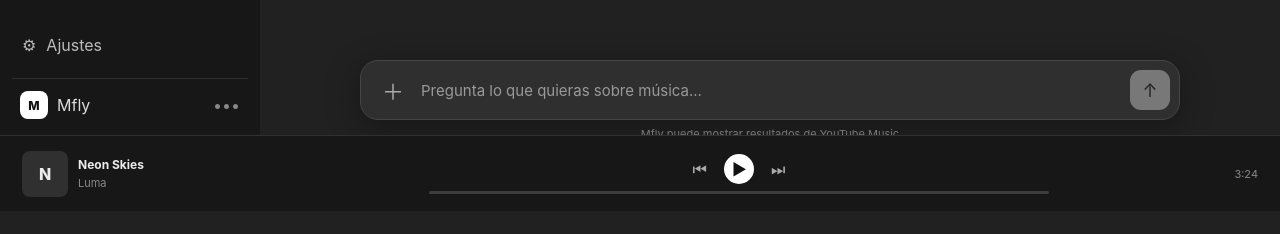
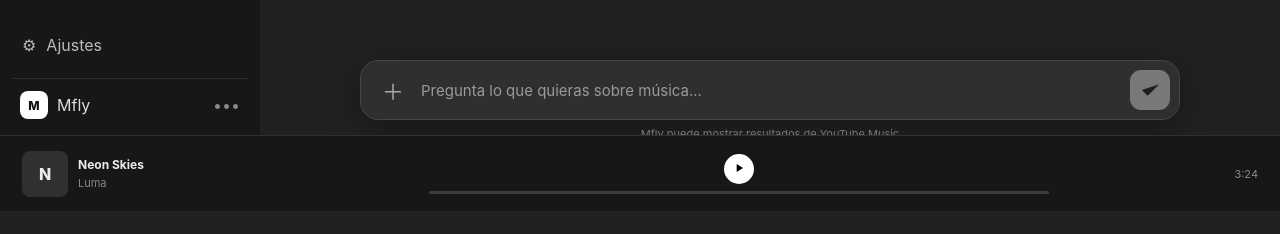
Before and after one commit to Daynighter/Musify, a Next.js app in the folder apps/web/: page / in a window 1280 px wide. Shown: the part 589-823 px from the top of the page. Built offline with nearby package versions, Linux system fonts and the light colour scheme.

Commit message:
style: refine Mfly music player and minimal icons

```diff
--- a/apps/web/app/page.tsx
+++ b/apps/web/app/page.tsx
@@ -4,6 +4,7 @@ import { useEffect, useRef, useState } from "react";
 
 type Track={id:number;title:string;artist:string;album:string;duration:string;src:string};
 type MusicResult={videoId:string;title:string;artist:string;album?:string;artwork?:string};
+const icon=(path:string)=><svg viewBox="0 0 24 24" aria-hidden="true"><path d={path}/></svg>;
 
 const demo:Track[]=[
 {id:1,title:"Neon Skies",artist:"Luma",album:"Afterglow",duration:"3:24",src:"https://www.soundhelix.com/examples/mp3/SoundHelix-Song-1.mp3"},
@@ -54,7 +55,7 @@ return <main className="app">
 {m.role==="assistant"&&<div className="assistantAvatar">M</div>}
 <div className="messageBody"><div className="messageText">{m.text}</div>
 {m.role==="assistant"&&i===chat.length-1&&results.length>0&&<div className="resultGrid">{results.map(x=><article className="musicCard" key={x.videoId} onClick={()=>setSelected(x)}>
-<div className="artwork">{x.artwork?<img src={x.artwork} alt=""/>:<div className="fallback">♪</div>}<button aria-label="Reproducir" onClick={e=>{e.stopPropagation();setSelected(x)}}>▶</button></div>
+<div className="artwork">{x.artwork?<img src={x.artwork} alt="" loading="lazy" onError={e=>{(e.currentTarget as HTMLImageElement).src=`https://i.ytimg.com/vi/${x.videoId}/hqdefault.jpg`}}/>:<img src={`https://i.ytimg.com/vi/${x.videoId}/maxresdefault.jpg`} alt="" loading="lazy"/>}<button aria-label="Reproducir" onClick={e=>{e.stopPropagation();setSelected(x)}}>{icon("M8 5v14l11-7z")}</button></div>
 <div className="cardMeta"><b>{x.title}</b><span>{x.artist}</span>{x.album&&<small>{x.album}</small>}</div></article>)}</div>}
 </div></div>)}
 {searching&&<div className="message assistant"><div className="assistantAvatar">M</div><div className="thinking"><i/><i/><i/></div></div>}
@@ -62,13 +63,13 @@ return <main className="app">
 </section>
 
 <form className="composer" onSubmit={e=>{e.preventDefault();search()}}>
-<button type="button" className="attach" aria-label="Adjuntar">＋</button><input autoFocus value={q} onChange={e=>setQ(e.target.value)} placeholder="Pregunta lo que quieras sobre música..." aria-label="Buscar música"/><button type="submit" className="send" disabled={searching||!q.trim()} aria-label="Enviar">↑</button>
+<button type="button" className="attach" aria-label="Adjuntar">＋</button><input autoFocus value={q} onChange={e=>setQ(e.target.value)} placeholder="Pregunta lo que quieras sobre música..." aria-label="Buscar música"/><button type="submit" className="send" disabled={searching||!q.trim()} aria-label="Enviar">{icon("M5 12l5 5L20 7")}</button>
 <div className="composerHint">Mfly puede mostrar resultados de YouTube Music</div>
 </form>
 </section>
 
 <audio ref={audio} onEnded={()=>setPlaying(false)} preload="metadata"/>
-{selected&&<div className="playerModal" onClick={()=>setSelected(null)}><div className="playerCard" onClick={e=>e.stopPropagation()}><button className="close" aria-label="Cerrar" onClick={()=>setSelected(null)}>×</button>{selected.artwork&&<img src={selected.artwork} alt=""/>}<h2>{selected.title}</h2><p>{selected.artist}</p><div className="embed"><iframe title={selected.title} src={"https://www.youtube.com/embed/"+selected.videoId+"?autoplay=1&rel=0"} allow="autoplay; encrypted-media; picture-in-picture" allowFullScreen/></div><a className="openExternal" href={"https://music.youtube.com/watch?v="+selected.videoId} target="_blank" rel="noreferrer">Abrir en YouTube Music ↗</a></div></div>}
+{selected&&<div className="playerModal" onClick={()=>setSelected(null)}><div className="playerCard" onClick={e=>e.stopPropagation()}><button className="close" aria-label="Cerrar" onClick={()=>setSelected(null)}>{icon("M6 6l12 12M18 6L6 18")}</button>{selected.artwork&&<img src={selected.artwork} alt=""/>}<h2>{selected.title}</h2><p>{selected.artist}</p><div className="embed"><iframe title={selected.title} src={"https://www.youtube.com/embed/"+selected.videoId+"?autoplay=1&rel=0"} allow="autoplay; encrypted-media; picture-in-picture" allowFullScreen/></div><a className="openExternal" href={"https://music.youtube.com/watch?v="+selected.videoId} target="_blank" rel="noreferrer">Abrir en YouTube Music ↗</a></div></div>}
 
-<footer className="playerBar"><div className="now"><div className="mini">{current.title[0]}</div><div><b>{current.title}</b><span>{current.artist}</span></div></div><div className="player"><div className="controls"><button aria-label="Anterior">⏮</button><button className="mainPlay" aria-label="Reproducir" onClick={toggle}>{playing?"Ⅱ":"▶"}</button><button aria-label="Siguiente">⏭</button></div><div className="bar"><i style={{width:playing?"42%":"0%"}}/></div></div><span>{current.duration}</span></footer>
+<footer className="playerBar"><div className="now"><div className="mini">{current.title[0]}</div><div><b>{current.title}</b><span>{current.artist}</span></div></div><div className="player"><div className="controls"><button aria-label="Anterior">{icon("M6 6v12M18 6l-8 6 8 6z")}</button><button className="mainPlay" aria-label="Reproducir" onClick={toggle}>{icon(playing?"M8 6h3v12H8zM13 6h3v12h-3z":"M8 5v14l11-7z")}</button><button aria-label="Siguiente">{icon("M18 6v12M6 6l8 6-8 6z")}</button></div><div className="bar"><i style={{width:playing?"42%":"0%"}}/></div></div><span>{current.duration}</span></footer>
 </main>}
```
